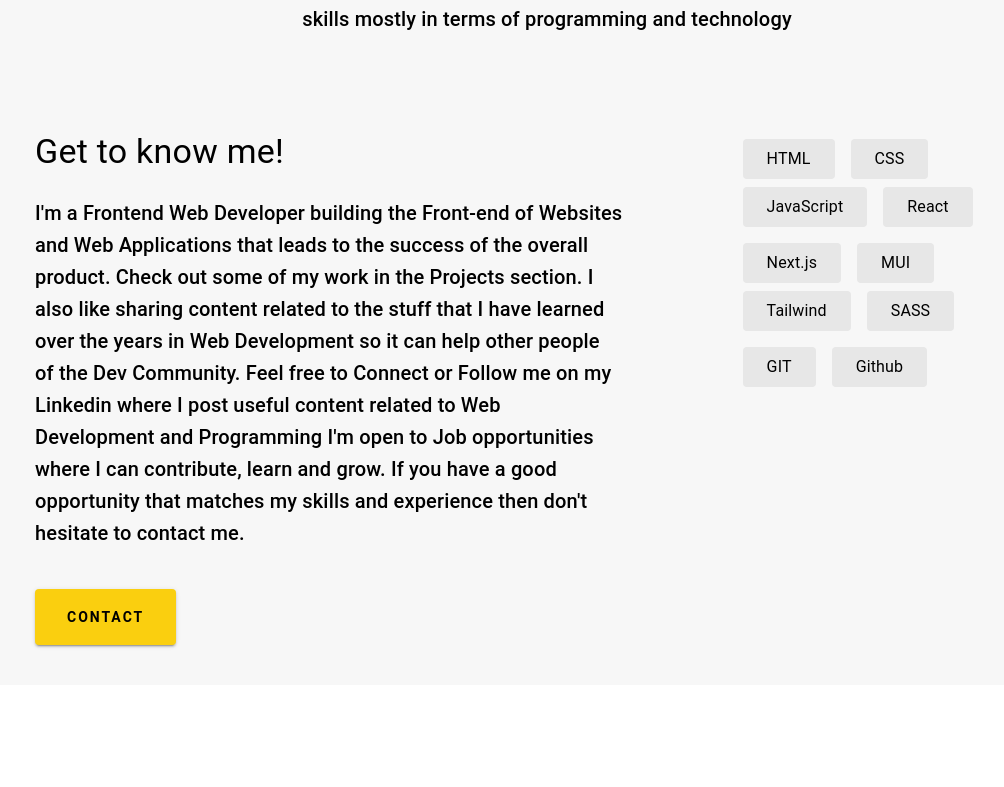
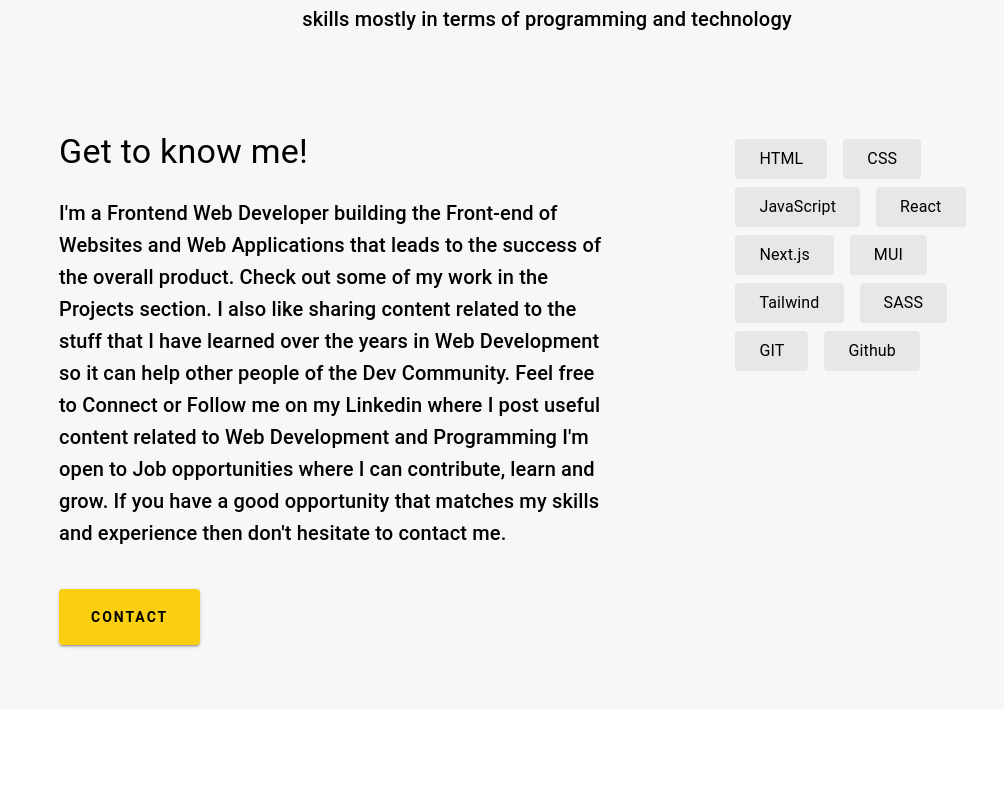
Before and after one commit to arifbhuiyan01/MyPortfolio, a Next.js app: page / in a window 1280 px wide. Shown: the part 1004-1791 px from the top of the page, without its empty margins (93-1097 px from the left). Built offline with nearby package versions, Linux system fonts and the light colour scheme.

Commit message:
bug fixes

```diff
--- a/components/about.js
+++ b/components/about.js
@@ -5,6 +5,7 @@ import Button from "@mui/material/Button";
 import Divider from "@mui/material/Divider";
 import * as Scroll from "react-scroll";
 import Link from "react-scroll/modules/components/Link";
+import Container from "@mui/material/Container";
 
 function About() {
   const Element = Scroll.Element;
@@ -23,10 +24,11 @@ function About() {
             variant="middle"
           />
         </Box>
+        <Container maxWidth="xl">
           <Box sx={{ display: "flex", justifyContent: "center" }}>
             <Typography variant="h6" sx={{ textAlign: "center", mt: 2, width: "700px" }}>
-            Here you will find more information about me, what I do, and my current skills mostly in
-            terms of programming and technology
+              Here you will find more information about me, what I do, and my current skills mostly
+              in terms of programming and technology
             </Typography>
           </Box>
           <Box sx={{ display: { md: "flex" }, mt: 12, gap: 15 }}>
@@ -37,12 +39,12 @@ function About() {
               <Typography variant="h6">
                 I&apos;m a Frontend Web Developer building the Front-end of Websites and Web
                 Applications that leads to the success of the overall product. Check out some of my
-              work in the Projects section. I also like sharing content related to the stuff that I
-              have learned over the years in Web Development so it can help other people of the Dev
-              Community. Feel free to Connect or Follow me on my Linkedin where I post useful
-              content related to Web Development and Programming I&apos;m open to Job opportunities
-              where I can contribute, learn and grow. If you have a good opportunity that matches my
-              skills and experience then don&apos;t hesitate to contact me.
+                work in the Projects section. I also like sharing content related to the stuff that
+                I have learned over the years in Web Development so it can help other people of the
+                Dev Community. Feel free to Connect or Follow me on my Linkedin where I post useful
+                content related to Web Development and Programming I&apos;m open to Job
+                opportunities where I can contribute, learn and grow. If you have a good opportunity
+                that matches my skills and experience then don&apos;t hesitate to contact me.
               </Typography>
 
               <Link to="Contact" smooth={true} duration={1500} offset={-70}>
@@ -55,7 +57,8 @@ function About() {
                     fontWeight: "bold",
                     px: 4,
                     py: 2,
-                  my: 5,
+                    mt: 5,
+                    mb: 8,
                     "&:hover": {
                       color: "black",
                       backgroundColor: "#FACF0F",
@@ -67,8 +70,7 @@ function About() {
               </Link>
             </Box>
 
-          <Box sx={{ width: { md: "35%" } }}>
-            <Box>
+            <Box sx={{ width: { md: "35%" }, pb: 8 }}>
               <Typography
                 sx={{
                   bgcolor: "#E7E7E7",
@@ -107,12 +109,18 @@ function About() {
                 JavaScript
               </Typography>
               <Typography
-                sx={{ bgcolor: "#E7E7E7", display: "inline-block", px: 3, py: 1, borderRadius: 1 }}
+                sx={{
+                  bgcolor: "#E7E7E7",
+                  display: "inline-block",
+                  px: 3,
+                  py: 1,
+                  mr: 2,
+                  borderRadius: 1,
+                }}
               >
                 React
               </Typography>
-            </Box>
-            <Box sx={{ mt: 1 }}>
+
               <Typography
                 sx={{
                   bgcolor: "#E7E7E7",
@@ -151,12 +159,18 @@ function About() {
                 Tailwind
               </Typography>
               <Typography
-                sx={{ bgcolor: "#E7E7E7", display: "inline-block", px: 3, py: 1, borderRadius: 1 }}
+                sx={{
+                  bgcolor: "#E7E7E7",
+                  display: "inline-block",
+                  px: 3,
+                  py: 1,
+                  mr: 2,
+                  borderRadius: 1,
+                }}
               >
                 SASS
               </Typography>
-            </Box>
-            <Box sx={{ mt: 1 }}>
+
               <Typography
                 sx={{
                   bgcolor: "#E7E7E7",
@@ -184,7 +198,7 @@ function About() {
               </Typography>
             </Box>
           </Box>
-        </Box>
+        </Container>
       </Box>
     </Element>
   );
--- a/components/footer.js
+++ b/components/footer.js
@@ -7,18 +7,18 @@ import YouTubeIcon from "@mui/icons-material/YouTube";
 
 function Footer() {
   return (
-    <Box sx={{ bgcolor: "black", color: "white", pt: 12, pb: 8 }}>
-      <Box sx={{ display: "flex", justifyContent: "space-around" }}>
+    <Box sx={{ bgcolor: "black", color: "white", pt: 12, pb: 8, px: 4 }}>
+      <Box sx={{ display: { md: "flex" }, justifyContent: "space-around" }}>
         <Box>
           <Typography sx={{ fontWeight: "bold" }} variant="h5">
             ARIF RAHMAN
           </Typography>
-          <Typography sx={{ width: "600px", mt: 2 }} variant="body1">
+          <Typography sx={{ maxWidth: "600px", mt: 2 }} variant="body1">
             A Frontend focused Web Developer building the Frontend of Websites and Web Applications
             that leads to the success of the overall product
           </Typography>
         </Box>
-        <Box>
+        <Box sx={{ mt: 2 }}>
           <Typography sx={{ fontWeight: "bold" }} variant="h5">
             SOCIAL
           </Typography>
--- a/components/navbar.js
+++ b/components/navbar.js
@@ -114,7 +114,26 @@ function Navbar() {
             >
               {pages.map((page) => (
                 <MenuItem sx={{ width: "100vw" }} key={page} onClick={handleCloseNavMenu}>
-                  <Typography textAlign="end">{page}</Typography>
+                  <Link to={""} key={page}>
+                    <Button
+                      onClick={() => {
+                        scrollToSection(`${page}`);
+                        handleCloseNavMenu();
+                      }}
+                      sx={{
+                        m: 1,
+                        color: "white",
+                        display: "block",
+                        color: "black",
+                        "&:hover": {
+                          color: "#FACF0F",
+                          backgroundColor: "#FFFFFF",
+                        },
+                      }}
+                    >
+                      {page}
+                    </Button>
+                  </Link>
                 </MenuItem>
               ))}
             </Menu>
--- a/components/project.js
+++ b/components/project.js
@@ -6,6 +6,7 @@ import * as Scroll from "react-scroll";
 import Link from "react-scroll/modules/components/Link";
 import Image from "next/image";
 import { useRouter } from "next/router";
+import Container from "@mui/material/Container";
 
 function Project() {
   const Element = Scroll.Element;
@@ -25,30 +26,31 @@ function Project() {
             variant="middle"
           />
         </Box>
+
+        <Container maxWidth="xl">
           <Box sx={{ display: "flex", justifyContent: "center" }}>
             <Typography variant="h6" sx={{ textAlign: "center", mt: 2, width: "700px", mb: 8 }}>
-            Here you will find more information about me, what I do, and my current skills mostly in
-            terms of programming and technology
+              Here you will find more information about me, what I do, and my current skills mostly
+              in terms of programming and technology
             </Typography>
           </Box>
           <Box sx={{ py: 4, display: { lg: "flex" }, gap: 13 }}>
             <Image
-            style={{ boxShadow: 5 }}
-            src={bluecheck.src}
+              style={{ boxShadow: 5, width: "100%", maxWidth: "600px", maxHeight: "380px" }}
+              src={bluecheck}
               alt="bluecheck"
-            width={600}
-            height={380}
+              sizes="600px"
             />
             <Box sx={{ pt: 5 }}>
               <Typography variant="h4" sx={{ letterSpacing: 1, fontWeight: "bold" }}>
                 BlueCheck
               </Typography>
               <Typography variant="body1" sx={{ pt: 2 }}>
-              Blue Check is a new technology that uses unique codes to identify counterfeit products
-              and protect businesses from fake goods. Building a business or brand can take a lot of
-              time and effort, and counterfeiters can ruin that hard work by creating fake versions
-              of your products. Blue Check is a smart solution that helps businesses protect their
-              name, goods, and clients from counterfeiters.
+                Blue Check is a new technology that uses unique codes to identify counterfeit
+                products and protect businesses from fake goods. Building a business or brand can
+                take a lot of time and effort, and counterfeiters can ruin that hard work by
+                creating fake versions of your products. Blue Check is a smart solution that helps
+                businesses protect their name, goods, and clients from counterfeiters.
               </Typography>
               <Button
                 onClick={() => {
@@ -74,17 +76,23 @@ function Project() {
             </Box>
           </Box>
           <Box sx={{ py: 6, display: { lg: "flex" }, gap: 13 }}>
-          <Image src={ecom.src} alt="bluecheck" width={600} height={380} priority={true} />
+            <Image
+              style={{ boxShadow: 5, width: "100%", maxWidth: "600px", maxHeight: "380px" }}
+              src={ecom}
+              alt="bluecheck"
+              sizes="600px"
+              priority={true}
+            />
             <Box sx={{ pt: 5 }}>
               <Typography variant="h4" sx={{ letterSpacing: 1, fontWeight: "bold" }}>
                 E-commerce Site
               </Typography>
               <Typography variant="body1" sx={{ pt: 2 }}>
-              Blue Check is a new technology that uses unique codes to identify counterfeit products
-              and protect businesses from fake goods. Building a business or brand can take a lot of
-              time and effort, and counterfeiters can ruin that hard work by creating fake versions
-              of your products. Blue Check is a smart solution that helps businesses protect their
-              name, goods, and clients from counterfeiters.
+                Blue Check is a new technology that uses unique codes to identify counterfeit
+                products and protect businesses from fake goods. Building a business or brand can
+                take a lot of time and effort, and counterfeiters can ruin that hard work by
+                creating fake versions of your products. Blue Check is a smart solution that helps
+                businesses protect their name, goods, and clients from counterfeiters.
               </Typography>
               <Button
                 onClick={() => {
@@ -109,6 +117,7 @@ function Project() {
               </Button>
             </Box>
           </Box>
+        </Container>
       </Box>
     </Element>
   );
```
Lines whose indentation alone changed are shown as unchanged.
